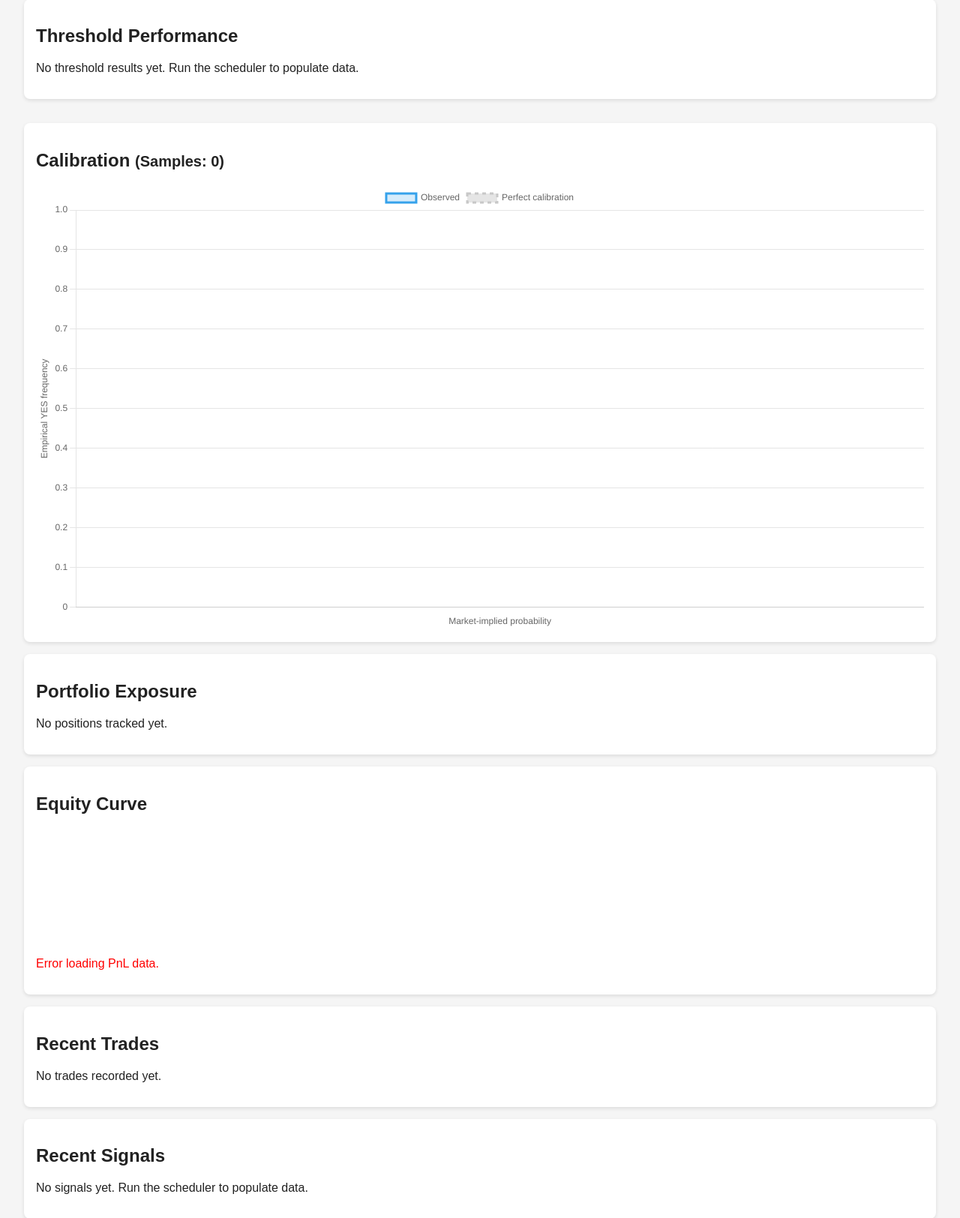
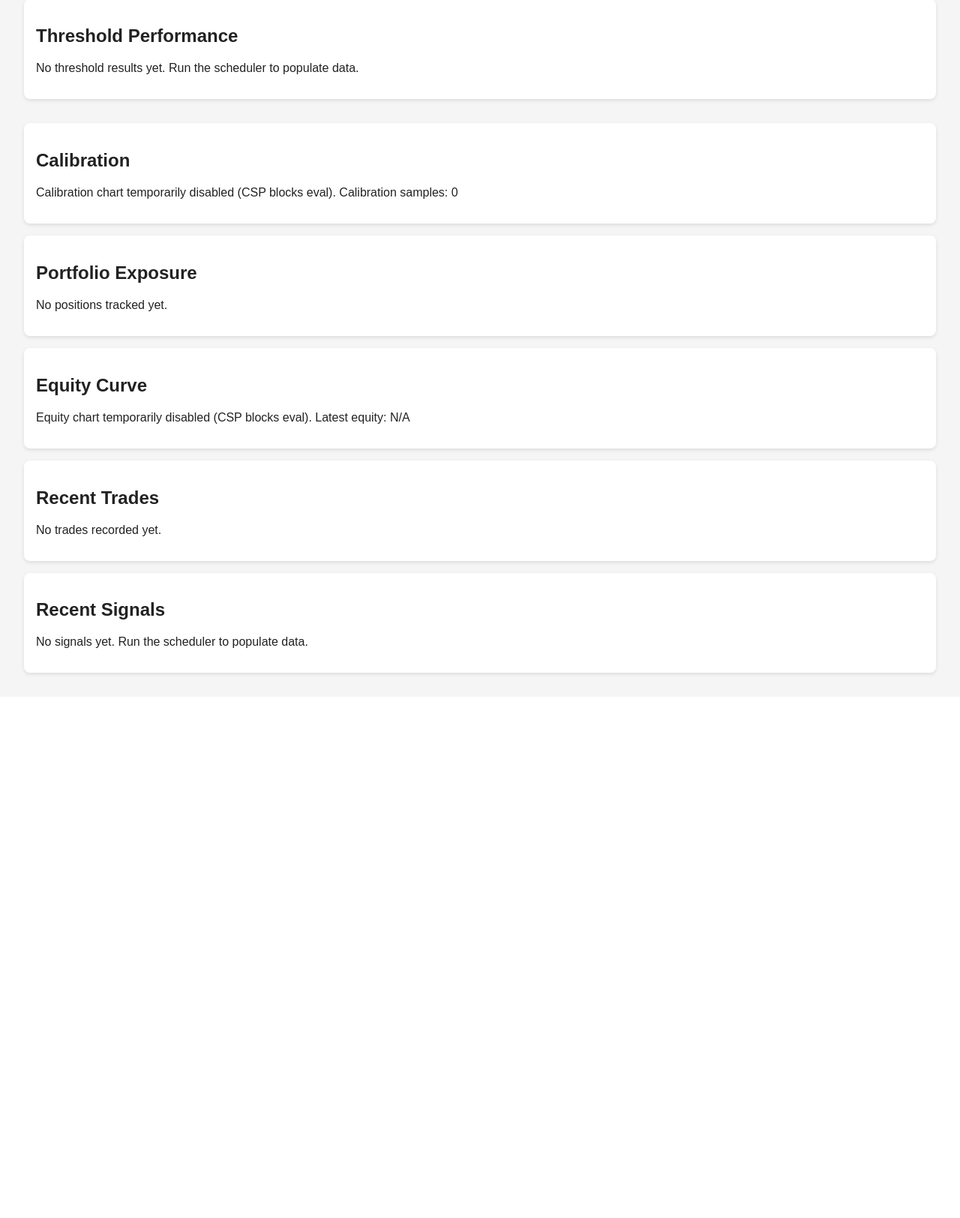
Before and after one commit to cherwinski/kalshi_edge, a FastAPI app: page / in a window 1280 px wide. Shown: the part 720-2344 px from the top of the page at 75% size. After the commit the page ends 1622 px from the top, so only its background shows below. Run offline with FastAPI, Linux system fonts and the light colour scheme; data that the repository does not hold is empty; a map, chart or similar area stays blank; some libraries are stand-ins or nearby versions.

Commit message:
Remove Chart.js and disable charts to avoid CSP unsafe-eval

```diff
--- a/templates/base.html
+++ b/templates/base.html
@@ -39,7 +39,6 @@
         box-shadow: 0 2px 5px rgba(0, 0, 0, 0.1);
       }
     </style>
-    <script src="https://cdn.jsdelivr.net/npm/chart.js"></script>
   </head>
   <body>
     <header>
--- a/templates/dashboard.html
+++ b/templates/dashboard.html
@@ -69,9 +69,8 @@
   {% endif %}
 </section>
 <section class="chart-container">
-  <h2>Calibration <small>(Samples: <span id="calibration-count">--</span>)</small></h2>
-  <canvas id="calibrationChart"></canvas>
-  <p id="calibration-error" style="color: red; display: none;">Error loading calibration data.</p>
+  <h2>Calibration</h2>
+  <p>Calibration chart temporarily disabled (CSP blocks eval). Calibration samples: {{ calibration|length if calibration else 0 }}</p>
 </section>
 
 <section class="card" style="margin-top: 1rem;">
@@ -110,8 +109,7 @@
 
 <section class="card" style="margin-top: 1rem;">
   <h2>Equity Curve</h2>
-  <canvas id="pnlChart"></canvas>
-  <p id="pnl-error" style="color:red; display:none;">Error loading PnL data.</p>
+  <p>Equity chart temporarily disabled (CSP blocks eval). Latest equity: {{ pnl_series[-1].total_equity if pnl_series else 'N/A' }}</p>
 </section>
 
 <section class="card" style="margin-top: 1rem;">
@@ -226,87 +224,6 @@
   <p id="signals-error" style="color:red; display:none;">Error loading signals.</p>
 </section>
 <script>
-  async function loadCalibration() {
-    try {
-      const res = await fetch('/calibration');
-      if (!res.ok) throw new Error('Failed to load calibration');
-      const buckets = await res.json();
-      const totalSamples = buckets.reduce((acc, b) => acc + (b.n || 0), 0);
-      const countEl = document.getElementById('calibration-count');
-      if (countEl) countEl.textContent = totalSamples;
-      const xs = buckets.map(b => (b.bucket_low + b.bucket_high) / 2);
-      const ys = buckets.map(b => b.p_true ?? 0);
-      const perfect = xs;
-
-      const ctx = document.getElementById('calibrationChart').getContext('2d');
-      new Chart(ctx, {
-        type: 'line',
-        data: {
-          labels: xs,
-          datasets: [
-            {
-              label: 'Observed',
-              data: ys,
-              borderColor: 'rgba(54, 162, 235, 1)',
-              backgroundColor: 'rgba(54, 162, 235, 0.2)',
-              fill: false,
-            },
-            {
-              label: 'Perfect calibration',
-              data: perfect,
-              borderColor: 'rgba(200, 200, 200, 1)',
-              borderDash: [5, 5],
-              fill: false,
-            },
-          ],
-        },
-        options: {
-          responsive: true,
-          scales: {
-            x: { title: { display: true, text: 'Market-implied probability' } },
-            y: { title: { display: true, text: 'Empirical YES frequency' }, min: 0, max: 1 },
-          },
-        },
-      });
-    } catch (err) {
-      console.error(err);
-      document.getElementById('calibration-error').style.display = 'block';
-    }
-  }
-
-  function loadPnlChart() {
-    const series = {{ pnl_series|tojson }};
-    if (!series || series.length === 0) {
-      document.getElementById('pnl-error').style.display = 'block';
-      return;
-    }
-    const labels = series.map(p => p.as_of_date);
-    const realized = series.map(p => p.realized_pnl);
-    const unrealized = series.map(p => p.unrealized_pnl);
-    const equity = series.map(p => p.total_equity);
-    const ctx = document.getElementById('pnlChart').getContext('2d');
-    new Chart(ctx, {
-      type: 'line',
-      data: {
-        labels,
-        datasets: [
-          { label: 'Equity', data: equity, borderColor: 'rgba(75, 192, 192, 1)', fill: false },
-          { label: 'Realized', data: realized, borderColor: 'rgba(54, 162, 235, 1)', borderDash: [4, 4], fill: false },
-          { label: 'Unrealized', data: unrealized, borderColor: 'rgba(255, 159, 64, 1)', borderDash: [2, 6], fill: false },
-        ],
-      },
-      options: {
-        responsive: true,
-        scales: {
-          x: { title: { display: true, text: 'Date' } },
-          y: { title: { display: true, text: 'PnL / Equity (USD)' } },
-        },
-      },
-    });
-  }
-
-  loadCalibration();
-  loadPnlChart();
 
   async function cancelOpenSignals() {
     try {
```
